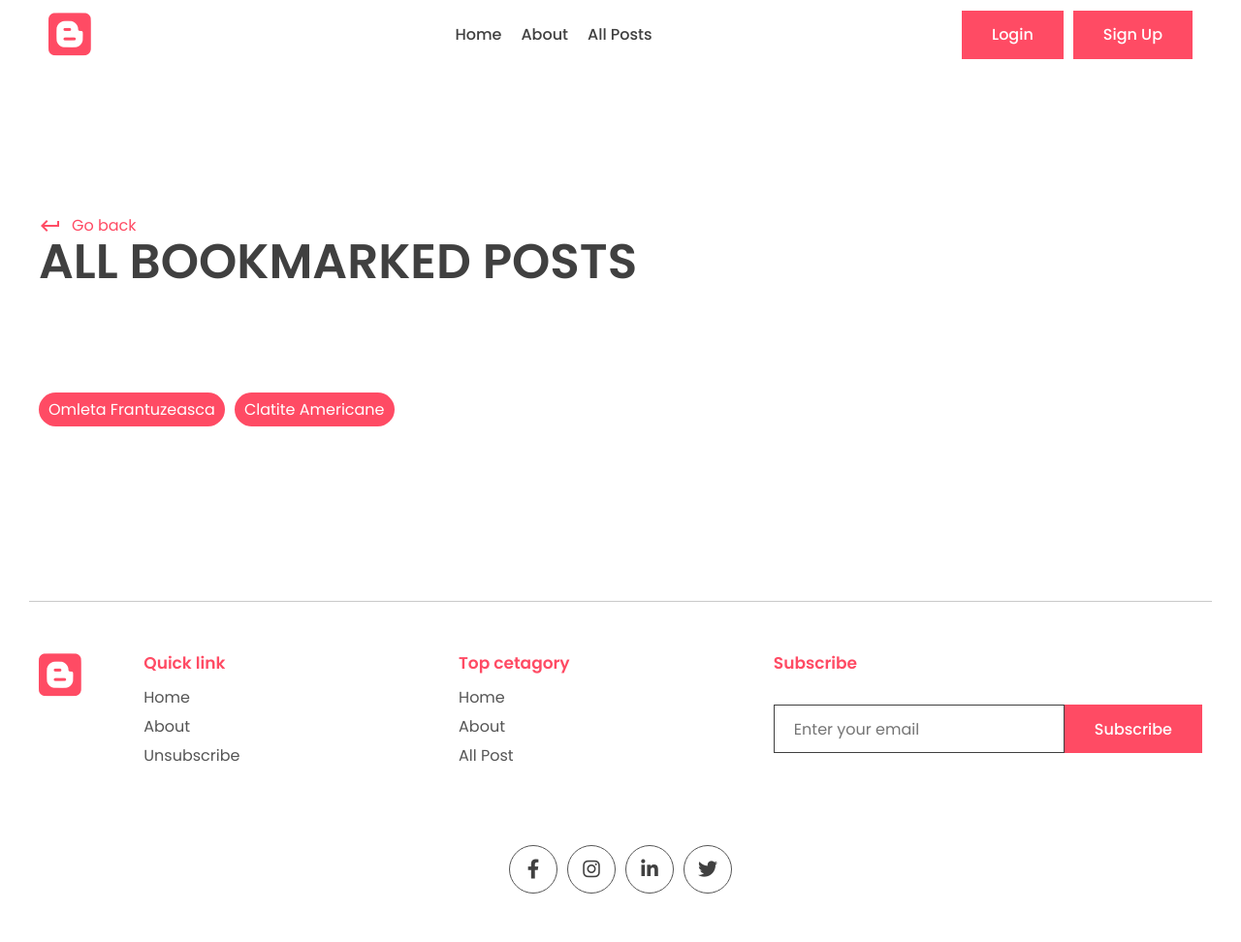
After one commit to Bahna-Darius/taste_enjoy_eat, a Django app: page /all_posts/ in a window 1280 px wide. The commit adds this page. Shown: the whole page at 97% size. Run offline with Django 4.2, Linux system fonts and the light colour scheme; data comes from the database, SQL or seed files in the repository; both versions use the stored data as it was after the commit; some libraries are stand-ins or nearby versions.

Commit message:
Creating field All Posts in homepage

````diff
--- /dev/null
+++ b/app/templates/app/all_posts.html
@@ -0,0 +1,36 @@
+{% extends 'base.html' %}
+{% block title %}Blog | All Posts{% endblock title %}
+{% block content %}
+
+<main>
+  <div class="container">
+    <div class="page-top">
+      <div class="top flex">
+        <div class="page-name">
+          <a href="" class="learn">
+            <span class="material-icons"> keyboard_return </span> Go back
+          </a>
+          <h1>All Bookmarked Posts</h1>
+        </div>
+      </div>
+    </div>
+  </div>
+</main>
+
+<section class="sp">
+  <div class="container">
+    <div class="blog-tags">
+
+    {% for post in all_posts %}
+
+    <p class="tag">
+      <a style="color: white;" href="{% url 'post_page' post.slug%}">{{ post.title }}</a>
+    </p>
+
+    {% endfor %}
+
+  </div>
+  </div>
+</section>
+{% endblock content %}
+```
--- a/app/templates/app/index.html
+++ b/app/templates/app/index.html
@@ -103,7 +103,7 @@
 
         </div>
         <center>
-          <a href=""><button class="btn btn-primary rounded view">
+          <a href="{% url 'all_posts' %}"><button class="btn btn-primary rounded view">
             View more <span class="material-icons"> trending_flat </span>
           </button></a>
         </center>
@@ -143,7 +143,7 @@
 
         </div>
         <center>
-          <a href=""><button class="btn btn-primary rounded view">
+          <a href="{% url 'all_posts' %}"><button class="btn btn-primary rounded view">
             View more <span class="material-icons"> trending_flat </span>
           </button></a>
         </center>
--- a/templates/base.html
+++ b/templates/base.html
@@ -33,7 +33,8 @@
         <div class="links">
           <a href="{% url 'home_page' %}">Home</a>
           <a href="{% url 'about' %}">About</a>
-          <a href="">All Post</a>
+          <a href="{% url 'all_posts' %}">All Posts</a>
+
             {% if user.is_authenticated %}
             <a href="{% url 'all_bookmarked_posts' %}">Bookmarks</a>
                 {% endif %}
````
Also changed, not shown: db.sqlite3.
